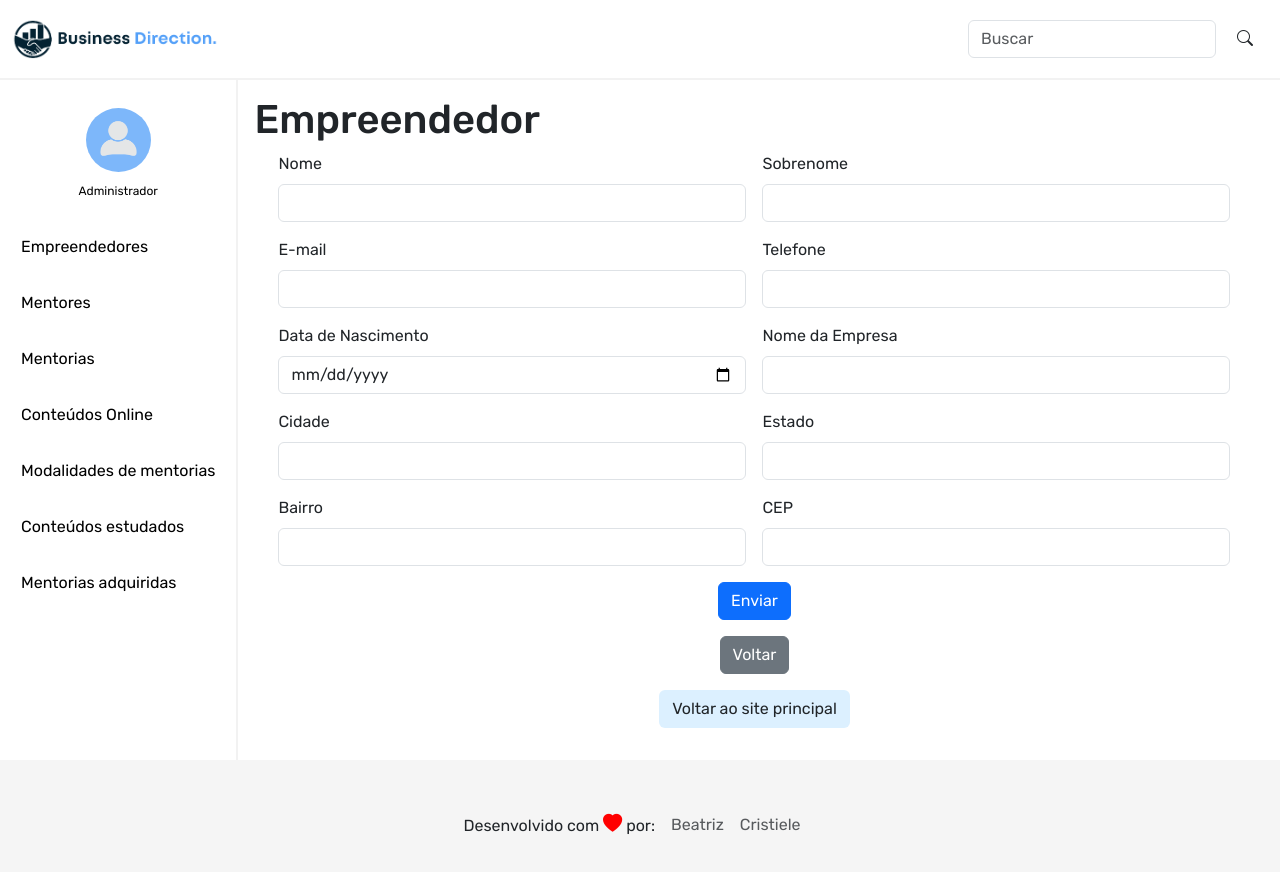
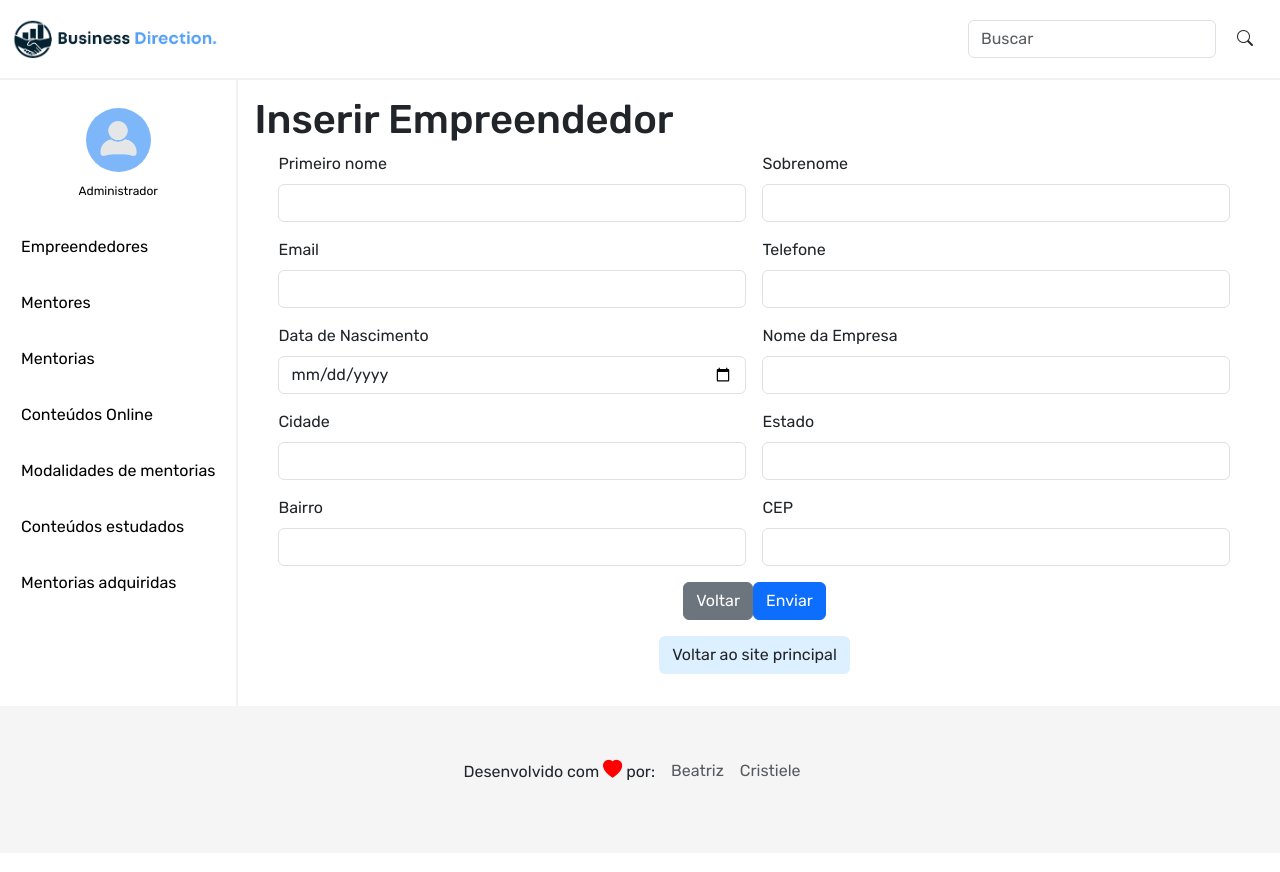
Before and after one commit to squad41recode/businessdirection_frontend, a Next.js app: page /admin/empreendedores/create in a window 1280 px wide. Shown: the top 872 px of the page. Built offline with nearby package versions, Linux system fonts and the light colour scheme.

Commit message:
Fix form empreendedor

```diff
--- a/components/dashboard/FormCreateUpdateDelete.js
+++ b/components/dashboard/FormCreateUpdateDelete.js
@@ -18,7 +18,7 @@ const FormCreateUpdateDelete = ({
     <div className="mx-auto">
       <h1 className={style.h1}>{title}</h1>
 
-      <form className="row g-3 mx-3">
+      <form  onSubmit={handleFormSubmitOrDelete} className="row g-3 mx-3">
         {formData.map((field) => (
           <div key={field.id} className="col-md-6">
             <div>
@@ -38,7 +38,7 @@ const FormCreateUpdateDelete = ({
           </div>
         ))}
         <div className="col-12 justify-content-center text-center mt-3">
-          <button className="btn btn-primary" onClick={handleFormSubmitOrDelete}>
+          <button className="btn btn-primary" type="submit">
             {buttonText}
           </button>
         </div>
@@ -55,8 +55,8 @@ const FormCreateUpdateDelete = ({
 
 FormCreateUpdateDelete.propTypes = {
   title: PropTypes.string.isRequired,
+  endpoint: PropTypes.string,
   linkHref: PropTypes.string.isRequired,
-  linkText: PropTypes.string.isRequired,
   formData: PropTypes.arrayOf(
     PropTypes.shape({
       id: PropTypes.string.isRequired,
@@ -70,5 +70,9 @@ FormCreateUpdateDelete.propTypes = {
   buttonText: PropTypes.string.isRequired,
   backLink: PropTypes.string.isRequired,
 };
-//.isRequired
+//.isRequired  linkHref: PropTypes.string.isRequired,
+ // linkText: PropTypes.string.isRequired,
+ //  title="Atualizar Empreendedor"
+ // linkHref="/admin/empreendedores"
+ // linkText="Voltar para a Lista de Empreendedores"
 export default FormCreateUpdateDelete;
--- a/package.json
+++ b/package.json
@@ -17,6 +17,7 @@
     "react": "^18",
     "react-bootstrap": "^2.10.0",
     "react-dom": "^18",
+    "react-hook-form": "^7.49.3",
     "react-icons": "^5.0.1"
   },
   "devDependencies": {
--- a/pages/admin/empreendedores/create.js
+++ b/pages/admin/empreendedores/create.js
@@ -1,7 +1,7 @@
 import { useState } from "react";
-import FormCreateUpdateDelete from "@/components/dashboard/FormCreateUpdateDelete";
 import { createEmpreendedor } from "@/apiCalls/empreendedor";
 import { useRouter } from "next/router";
+import Link from "next/link";
 
 const initialFormData = {
   nome: "",
@@ -30,81 +30,180 @@ const CreateEmpreendedor = () => {
     createEmpreendedor(newEmpreendedor)
       .then((response) => {
         console.log("Empreendedor criado com sucesso:", response);
-        route.push("/admin/empreendedores");
+        router.push("/admin/empreendedores");
       })
       .catch((error) => {
-        alert("Erro ao criar empreendedor:", error);
+        console.error("Erro ao criar empreendedor:", error);
       });
   };
 
   return (
-    <FormCreateUpdateDelete
-      title="Empreendedor"
-      endpoint="empreendedores"
-      // linkText="Voltar para a Lista de Empreendedores"
-      const
-      formData={[
-        {
-          id: "nome",
-          label: "Nome",
-          value: newEmpreendedor.nome,
-          type: "text",
-        },
-        {
-          id: "sobrenome",
-          label: "Sobrenome",
-          value: newEmpreendedor.sobrenome,
-          type: "text",
-        },
-        {
-          id: "email",
-          label: "E-mail",
-          value: newEmpreendedor.email,
-          type: "email",
-        },
-        {
-          id: "telefone",
-          label: "Telefone",
-          value: newEmpreendedor.telefone,
-          type: "text",
-        },
-        {
-          id: "dataNascimento",
-          label: "Data de Nascimento",
-          value: newEmpreendedor.dataNascimento,
-          type: "date",
-        },
-        {
-          id: "nomeEmpresa",
-          label: "Nome da Empresa",
-          value: newEmpreendedor.nomeEmpresa,
-          type: "text",
-        },
-        {
-          id: "cidade",
-          label: "Cidade",
-          value: newEmpreendedor.cidade,
-          type: "text",
-        },
-        {
-          id: "estado",
-          label: "Estado",
-          value: newEmpreendedor.estado,
-          type: "text",
-        },
-        {
-          id: "bairro",
-          label: "Bairro",
-          value: newEmpreendedor.bairro,
-          type: "text",
-        },
-        { id: "cep", label: "CEP", value: newEmpreendedor.cep, type: "text" },
-      ]}
-      handleInputChange={handleInputChange}
-      handleFormSubmitOrDelete={handleFormSubmit}
-      buttonText="Enviar"
-      backLink="/admin/empreendedores"
-    />
+    <div className="mx-auto">
+      <h1>Inserir Empreendedor</h1>
+      <form onSubmit={handleFormSubmit} className="row g-3 mx-3">
+        <div className="col-md-6">
+          <label htmlFor="nome" className="form-label">
+            Primeiro nome
+          </label>
+          <input
+            className="form-control"
+            id="nome"
+            type="text"
+            name="nome"
+            value={newEmpreendedor.nome}
+            onChange={(e) => handleInputChange(e, "nome")}
+            required
+          />
+        </div>
+
+        <div className="col-md-6">
+          <label htmlFor="sobrenome" className="form-label">
+            Sobrenome
+          </label>
+          <input
+            className="form-control"
+            id="sobrenome"
+            type="text"
+            name="sobrenome"
+            value={newEmpreendedor.sobrenome}
+            onChange={(e) => handleInputChange(e, "sobrenome")}
+            required
+          />
+        </div>
+
+        <div className="col-md-6">
+          <label htmlFor="email" className="form-label">
+            Email
+          </label>
+          <input
+            className="form-control"
+            id="email"
+            type="email"
+            name="email"
+            value={newEmpreendedor.email}
+            onChange={(e) => handleInputChange(e, "email")}
+            required
+          />
+        </div>
+
+        <div className="col-md-6">
+          <label htmlFor="telefone" className="form-label">
+            Telefone
+          </label>
+          <input
+            className="form-control"
+            id="telefone"
+            type="tel"
+            name="telefone"
+            value={newEmpreendedor.telefone}
+            onChange={(e) => handleInputChange(e, "telefone")}
+            required
+          />
+        </div>
+
+        <div className="col-md-6">
+          <label htmlFor="dataNascimento" className="form-label">
+            Data de Nascimento
+          </label>
+          <input
+            className="form-control"
+            id="dataNascimento"
+            type="date"
+            name="dataNascimento"
+            value={newEmpreendedor.dataNascimento}
+            onChange={(e) => handleInputChange(e, "dataNascimento")}
+            required
+          />
+        </div>
+
+        <div className="col-md-6">
+          <label htmlFor="nomeEmpresa" className="form-label">
+            Nome da Empresa
+          </label>
+          <input
+            className="form-control"
+            id="nomeEmpresa"
+            type="text"
+            name="nomeEmpresa"
+            value={newEmpreendedor.nomeEmpresa}
+            onChange={(e) => handleInputChange(e, "nomeEmpresa")}
+            required
+          />
+        </div>
+
+        <div className="col-md-6">
+          <label htmlFor="cidade" className="form-label">
+            Cidade
+          </label>
+          <input
+            className="form-control"
+            id="cidade"
+            type="text"
+            name="cidade"
+            value={newEmpreendedor.cidade}
+            onChange={(e) => handleInputChange(e, "cidade")}
+            required
+          />
+        </div>
+
+        <div className="col-md-6">
+          <label htmlFor="estado" className="form-label">
+            Estado
+          </label>
+          <input
+            className="form-control"
+            id="estado"
+            type="text"
+            name="estado"
+            value={newEmpreendedor.estado}
+            onChange={(e) => handleInputChange(e, "estado")}
+            required
+          />
+        </div>
+
+        <div className="col-md-6">
+          <label htmlFor="bairro" className="form-label">
+            Bairro
+          </label>
+          <input
+            className="form-control"
+            id="bairro"
+            type="text"
+            name="bairro"
+            value={newEmpreendedor.bairro}
+            onChange={(e) => handleInputChange(e, "bairro")}
+            required
+          />
+        </div>
+
+        <div className="col-md-6">
+          <label htmlFor="cep" className="form-label">
+            CEP
+          </label>
+          <input
+            className="form-control"
+            id="cep"
+            type="text"
+            name="cep"
+            value={newEmpreendedor.cep}
+            onChange={(e) => handleInputChange(e, "cep")}
+            required
+          />
+        </div>
+
+        <div className="col-12 justify-content-center text-center my-3">
+          <Link
+            className="btn btn-secondary text-center"
+            href="/admin/empreendedores"
+          >
+            Voltar
+          </Link>
+          <button className="btn btn-primary" type="submit">
+            Enviar
+          </button>
+        </div>
+      </form>
+    </div>
   );
 };
 
```
Also changed, not shown: pages/admin/empreendedores/update/[id].js (+191 -71 lines), pages/admin/mentorias-disponiveis/create.jsx (+21 -4 lines), 1 other file (tests, documents, lock files or other folders).
